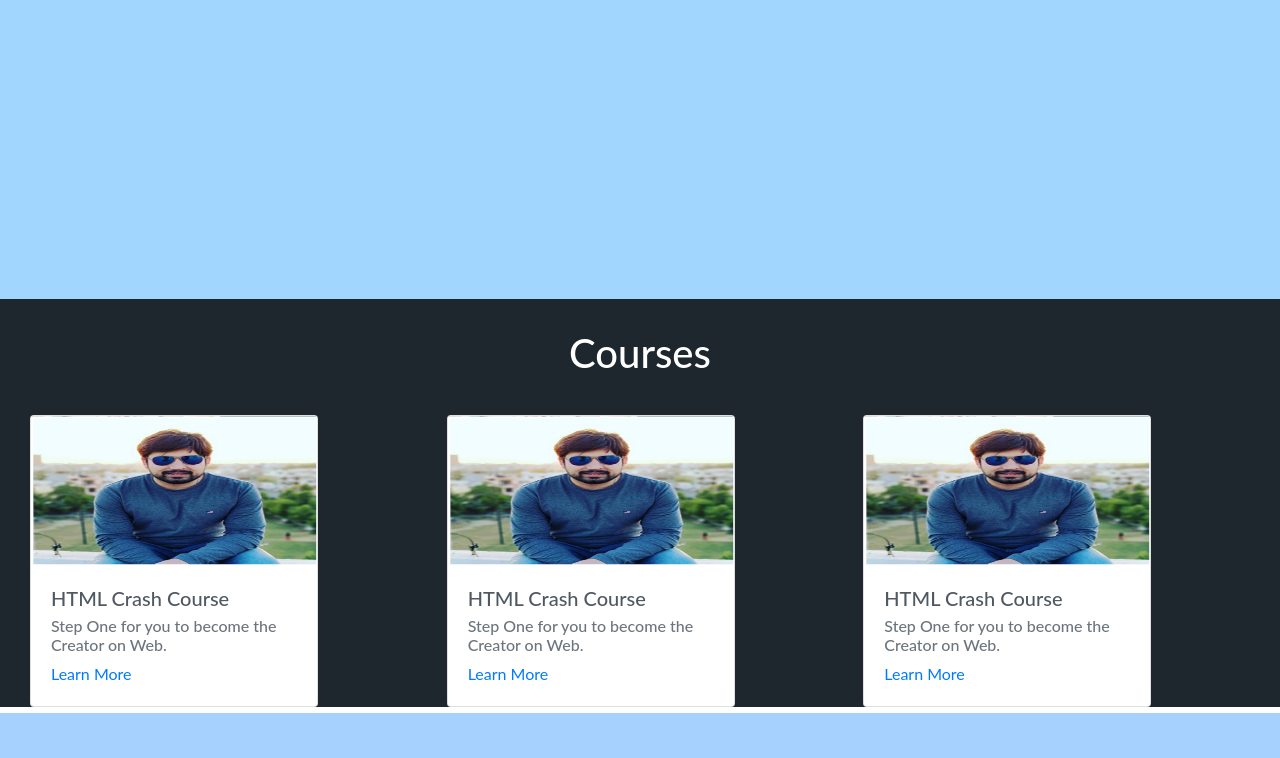
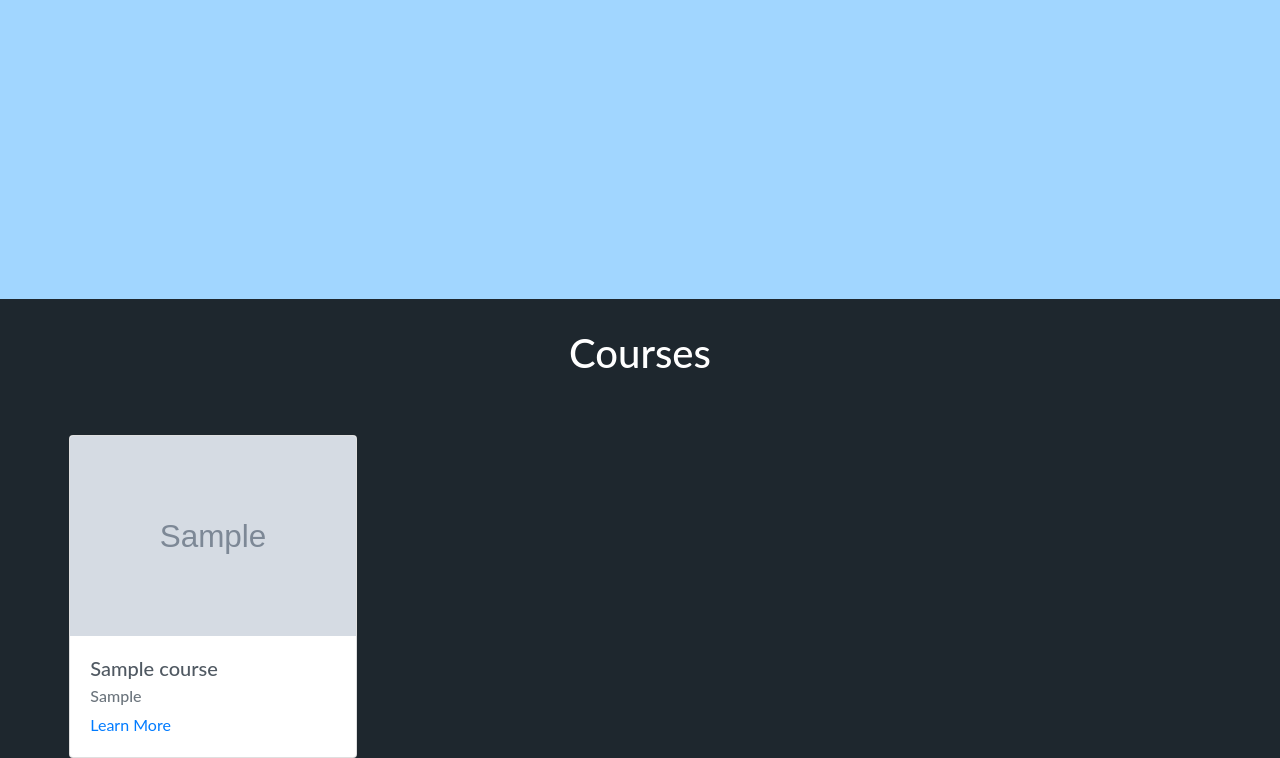
Before and after one commit to parthpanchal3399/eduGO-website, a PHP site: page /browsecourses.php in a window 1280 px wide. Shown: the part 87-845 px from the top of the page. Before the commit the page ends 800 px from the top, so only its background shows below. Run offline with PHP 8.4, Linux system fonts and the light colour scheme; tables that the repository leaves empty or names only in its code hold one stand-in row (values such as "Sample post"); grey boxes marked "Sample" are stand-in pictures.

Commit message:
browses courses workign with db

```diff
--- a/src/browsecourses.php
+++ b/src/browsecourses.php
@@ -19,41 +19,57 @@
                 <h1>Courses</h1>
             </div>
         </div>
-        <div class="row center">
-            <div class="col-4">
-                <div class="card" style="width: 18rem;">
-                <img height="150px" class="card-img-top" src="images/hitesh.png" alt="Card image cap">
-                    <div class="card-body">
-                        <h5 class="card-title">HTML Crash Course</h5>
-                        <h6 class="card-subtitle mb-2 text-muted">Step One for you to become the Creator on Web.</h6>
-                        <a href="#" class="card-link">Learn More</a>
-                    </div>
-                </div>
-            </div>
+        <?php
+            require 'includes/dbh.inc.php';
+            $result = mysqli_query($conn, "SELECT * FROM courses");
+            $countRows = mysqli_num_rows($result);
+            if($countRows > 0)
+            {
+                $cols = 3;    // Define number of columns
+                $counter = 1;     // Counter used to identify if we need to start or end a row
+                $nbsp = $cols - ($countRows % $cols);    // Calculate the number of blank columns
 
-            <div class="col-4">
-                <div class="card" style="width: 18rem;">
-                <img height="150px" class="card-img-top" src="images/hitesh.png" alt="Card image cap">
-                    <div class="card-body">
-                        <h5 class="card-title">HTML Crash Course</h5>
-                        <h6 class="card-subtitle mb-2 text-muted">Step One for you to become the Creator on Web.</h6>
-                        <a href="#" class="card-link">Learn More</a>
-                    </div>
-                </div>
-            </div>
+                $row_class = 'row';    // Row class name
+                $col_class = 'col-4'; // Column class name
 
 
-            <div class="col-4">
-                <div class="card" style="width: 18rem;">
-                <img height="150px" class="card-img-top" src="images/hitesh.png" alt="Card image cap">
-                    <div class="card-body">
-                        <h5 class="card-title">HTML Crash Course</h5>
-                        <h6 class="card-subtitle mb-2 text-muted">Step One for you to become the Creator on Web.</h6>
-                        <a href="#" class="card-link">Learn More</a>
-                    </div>
-                </div>
-            </div>
+                while ($item = mysqli_fetch_array($result))
+                {
+                    if(($counter % $cols) == 1) // Check if it's new row
+                    {
+                        echo '<div style="padding-top: 20px;" class="'.$row_class.'">';	// Start a new row
+                    }
+                    echo '
+                        <div class="'.$col_class.'">
+                            <div class="card center" style="width: 18rem;">
+                            <img height="200px" class="card-img-top" src="images/uploads/'. $item['thumbnail'] .'" alt="Card image cap">
+                                <div class="card-body">
+                                    <h5 class="card-title">'. $item['course_name'] .'</h5>
+                                                <h6 class="card-subtitle mb-2 text-muted">'. $item['dsc'] .'</h6>
+                                                <a href="#" class="card-link">Learn More</a>
+                                </div>
+                            </div>
+                        </div>
 
-        </div>
+                    ';
+                    if(($counter % $cols) == 0)
+                    { // If it's last column in each row then counter remainder will be zero
+                        echo '</div>';	 //  Close the row
+                    }
+                    $counter++;    // Increase the counter
+
+                }
+                if($nbsp > 0)
+                { // Adjustment to add unused column in last row if they exist
+                    for ($i = 0; $i < $nbsp; $i++)
+                    {
+                        echo '<div class="'.$col_class.'">&nbsp;</div>';
+                    }
+                    echo '</div>';  // Close the row
+                }
+            }
+
+            echo '
     </div>
-</div>
+</div>';
+?>
--- a/src/navbar.php
+++ b/src/navbar.php
@@ -7,7 +7,7 @@
   <div class="collapse navbar-collapse" id="navbarNavAltMarkup">
     <div class="navbar-nav">
       <a class="nav-item nav-link active" href="#">HOME</a>
-      <a class="nav-item nav-link" href="#">COURSES</a>
+      <a class="nav-item nav-link" href="browsecourses.php">COURSES</a>
       <a class="nav-item nav-link" href="#">ABOUT US</a>
     </div>
   </div>
```
Also changed, not shown: src/includes/adminpanel.inc.php (+13 -5 lines), src/test.php (added, +39 -0 lines), src/images/uploads/1280-avengersendgame-helmet-1544196558582_1280w.jpg (added), src/images/uploads/153939.JPG (added), src/images/uploads/Photo from ⚡HtraP⚡.jpg (added), src/images/uploads/dvdlol.png (added), src/images/uploads/hitesh.PNG (added), src/images/uploads/jared_joker_leto-wallpaper-1920x1080.jpg (added), src/images/uploads/learning.png (added), src/includes/dbh.inc.php (line endings or trailing spaces).
